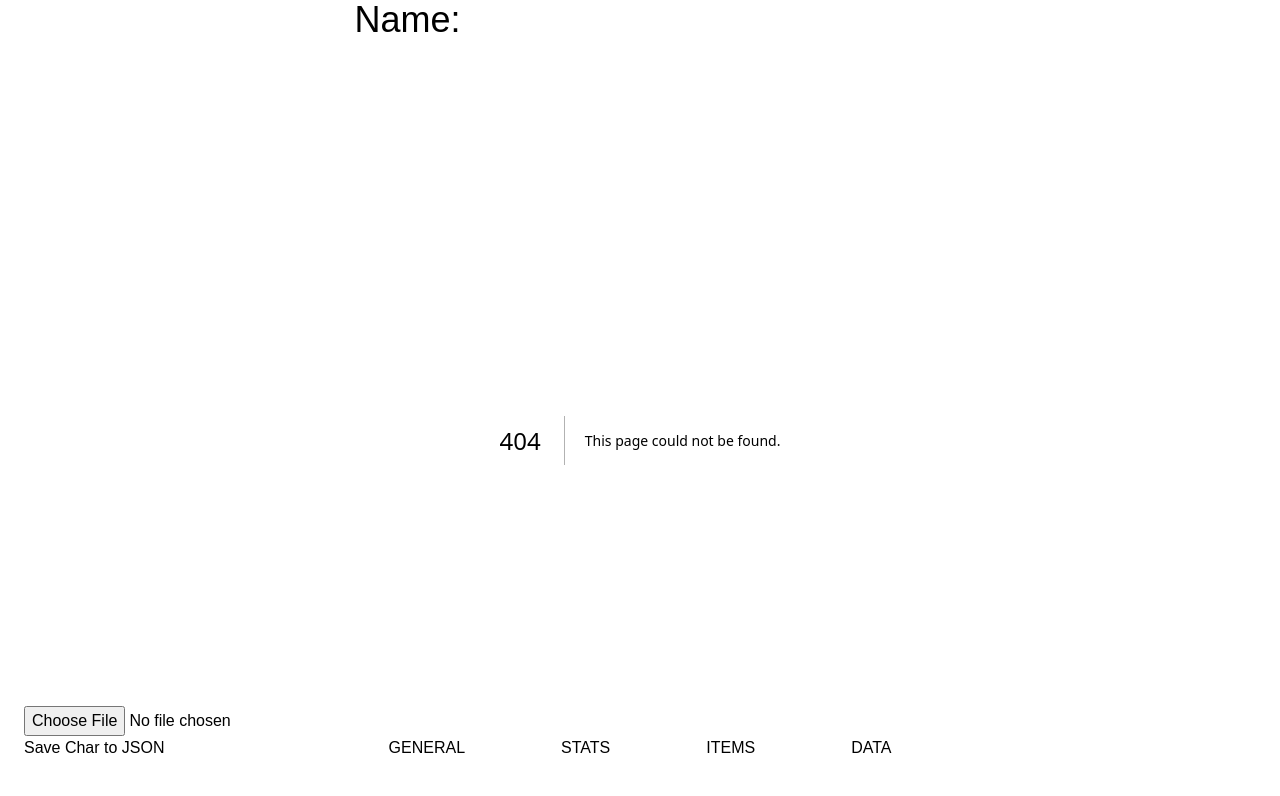
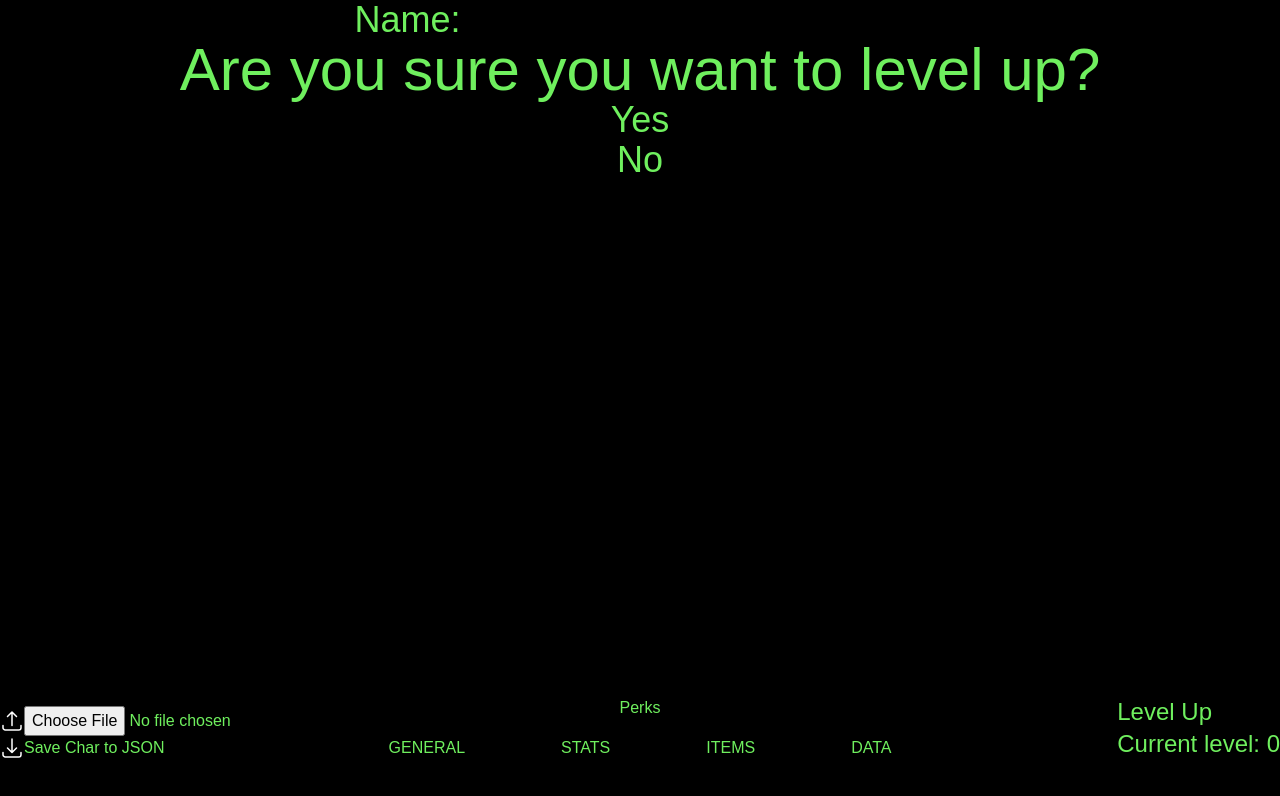
Before and after one commit to Martin-Velev/PIP-boy, a Next.js app: page /levelUp/confirm in a window 1280 px wide. Before the commit this address had no page. Shown: the top 796 px of the page. Built offline with nearby package versions, Linux system fonts and the light colour scheme.

Commit message:
making lvl up

```diff
--- a/src/app/layout.tsx
+++ b/src/app/layout.tsx
@@ -5,6 +5,8 @@ import { Inter } from 'next/font/google'
 import './globals.css'
 import Header from '@/components/Header'
 import CharManager from '@/components/CharManager'
+import Link from 'next/link'
+import LevelUpButton from '@/components/LevelUpButton'
 
 const inter = Inter({ subsets: ['latin'] })
 
@@ -37,6 +39,10 @@ export default function RootLayout({ children }: Readonly<{ children: React.Reac
 						<div className='absolute bottom-10 left-0'>
 							<CharManager />
 						</div>
+
+						<div className='absolute bottom-10 right-0 text-2xl flex flex-col'>
+							<LevelUpButton />
+						</div>
 					</CharProvider>
 				</div>
 			</body>
--- /dev/null
+++ b/src/app/levelUp/LevelUp.tsx
@@ -0,0 +1,14 @@
+import { CharProps } from '@/types/props';
+import React, { FC } from 'react';
+
+const LevelUp: FC<CharProps> = ({char, setChar}) => {
+    // Your code here
+
+    return (
+        <div>
+            {/* Your JSX here */}
+        </div>
+    );
+};
+
+export default LevelUp;
--- /dev/null
+++ b/src/app/levelUp/confirm/page.tsx
@@ -0,0 +1,26 @@
+'use client'
+import { CharContext } from '@/providers/CharProvider'
+import { levelUp } from '@/rules/levelUp'
+import Link from 'next/link'
+import React, { FC, useContext } from 'react'
+
+const Page: FC = () => {
+	const { char, setChar } = useContext(CharContext)
+
+	function onLvlUp() {
+		setChar(levelUp(char))
+	}
+	return (
+		<div className='text-center w-full flex flex-col'>
+			<h1 className='text-6xl'>Are you sure you want to level up?</h1>
+			<Link className='text-4xl' onClick={onLvlUp} href='/levelUp/perks'>
+				Yes
+			</Link>
+			<Link className='text-4xl' href='/'>
+				No
+			</Link>
+		</div>
+	)
+}
+
+export default Page
--- /dev/null
+++ b/src/app/levelUp/layout.tsx
@@ -0,0 +1,13 @@
+import LvlUpNav from '@/app/levelUp/lvlUpNav'
+import { FC, ReactNode } from 'react'
+
+const Layout: FC<{ children: ReactNode }> = ({ children }) => {
+	return (
+		<>
+			{children}
+			<LvlUpNav />
+		</>
+	)
+}
+
+export default Layout
--- /dev/null
+++ b/src/app/levelUp/lvlUpNav.tsx
@@ -0,0 +1,13 @@
+
+import { NAV_HEIGHT } from '@/app/constants'
+import Nav from '@/components/Nav'
+import { FC } from 'react'
+
+const LvlUpNav: FC = () => {
+	const routes = [
+		{ path: '/levelUp/perks', label: 'Perks' },
+	]
+	return <Nav routes={routes} offset={NAV_HEIGHT} />
+}
+
+export default LvlUpNav
--- a/src/app/levelUp/page.tsx
+++ b/src/app/levelUp/page.tsx
@@ -1,11 +1,8 @@
-import React, { FC } from 'react'
+import { redirect } from 'next/navigation'
+import { FC } from 'react'
 
 const Page: FC = () => {
-	return (
-		<div>
-			<h1>Level Up</h1>
-		</div>
-	)
+	redirect('/levelUp/confirm')
 }
 
 export default Page
--- /dev/null
+++ b/src/app/levelUp/perks/page.tsx
@@ -0,0 +1,15 @@
+'use client'
+import PerksComponent from '@/app/stats/perks/PerksComponent'
+import { CharContext } from '@/providers/CharProvider'
+import { FC, useContext } from 'react'
+
+const PerksPage: FC = () => {
+	const { char, setChar } = useContext(CharContext)
+	return (
+		<div>
+			<PerksComponent char={char} setChar={setChar} />
+		</div>
+	)
+}
+
+export default PerksPage
--- /dev/null
+++ b/src/components/LevelUpButton.tsx
@@ -0,0 +1,16 @@
+import CharManager from '@/components/CharManager'
+import { CharContext } from '@/providers/CharProvider'
+import Link from 'next/link'
+import React, { FC, useContext } from 'react'
+
+const LevelUpButton: FC = () => {
+	const { char, setChar } = useContext(CharContext)
+	return (
+		<>
+			<Link href='/levelUp'>Level Up</Link>
+			<div>Current level: {char.level}</div>
+		</>
+	)
+}
+
+export default LevelUpButton
--- a/src/rules/levelUp.ts
+++ b/src/rules/levelUp.ts
@@ -1,7 +1,5 @@
+import { FTR } from '@/types/perk'
 import { Char } from '../types/char'
-import { FTR } from '../types/traits'
-import { MAX_STAT, MIN_STAT } from './defaults'
-import { FRAME_HIT_DIE_MAP } from './frames'
 import { getStatMod } from './stats'
 
 export const INT_TO_SKILL_GAIN = {
@@ -26,24 +24,8 @@ export function levelUp(char: Char, hpGain: number = 0): Char {
 	const int = newChar.stats.intelligence as keyof typeof INT_TO_SKILL_GAIN
 	newChar.availableSkillPoints += INT_TO_SKILL_GAIN[int]
 
-	// ADD HP
-	// Get the frame of the character
-	const frame = newChar.frame as keyof typeof FRAME_HIT_DIE_MAP
-	const hitDie = FRAME_HIT_DIE_MAP[frame]
-	if (!hpGain) {
-		const roll = Math.floor(Math.random() * hitDie) + 1
-		hpGain = roll
-	}
 	const perks = char.perks.map((perk) => perk.name)
 	const hasFTR = perks.includes(FTR)
-
-	const end = newChar.stats.endurance
-	const endMod = getStatMod(end)
-	hpGain += endMod
-	if (hasFTR) {
-		hpGain = Math.floor(hpGain / 2)
-	}
-	newChar.hp += hpGain
 
 	// ADD AVAILABLE PERKS EVERY EVEN LEVEL
 	// Fear the reaper grants you a perk every level instead of on even levels
--- a/src/types/perk.ts
+++ b/src/types/perk.ts
@@ -5,3 +5,12 @@ export type Perk = {
 	requrments: string
 	description: string
 }
+
+/**
+ * Every time you gain a level, you gain half your hit die less maximum hit points.
+ * You add Half your endurance to the hit die at level up.
+ * You can take an additional perk this level.
+ * One perk is received every level after.
+ * You cannot take the Life Giver or Toughness perks
+ */
+export const FTR = 'Fear the Reaper'
```
Also changed, not shown: src/types/traits.ts (+0 -10 lines).
